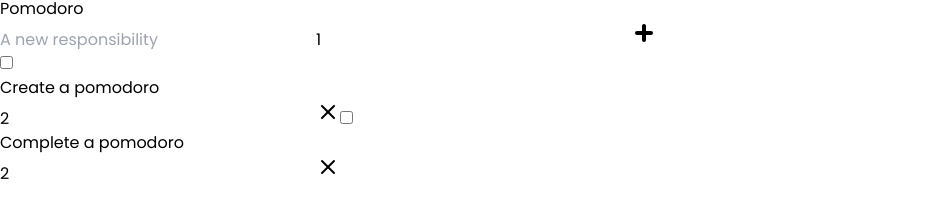
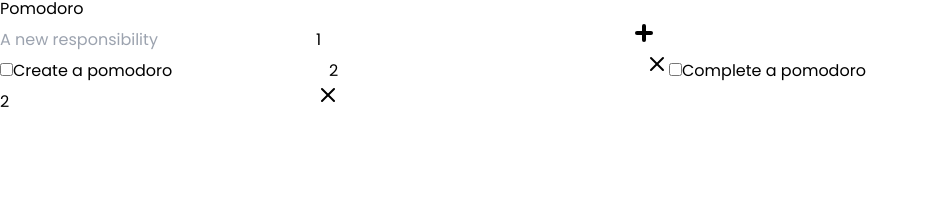
Before and after one commit to Elagoht/PomoDoIt, a React (Vite) app: page / in a window 1280 px wide. Shown: the part 155-360 px from the top of the page, without its empty margins (0-929 px from the left). Built offline with nearby package versions, Linux system fonts and the light colour scheme.

Commit message:
feat: ediatbale and sortable todos

```diff
--- a/src/components/TodoItem.tsx
+++ b/src/components/TodoItem.tsx
@@ -28,7 +28,7 @@ const TodoItem: FC<TodoItemProps> = ({ categoryName, index, item }) => {
         SetTodoChecked([categoryName, item.id, event.currentTarget.checked])
       }}
     />
-    {/*
+
     <input
       className={classNames({
         "flex-1 line-clamp-1 h-12 ml-2 outline-none bg-white": true,
@@ -37,10 +37,7 @@ const TodoItem: FC<TodoItemProps> = ({ categoryName, index, item }) => {
       defaultValue={item.todo}
       placeholder="Don't leave todos empty"
       onBlur={(event) => SetTodo([categoryName, item.id, event.currentTarget.value])}
-    /> */}
-    <div className="flex-1">
-      {item.todo}
-    </div>
+    />
 
     <input
       value={item.session}
```
